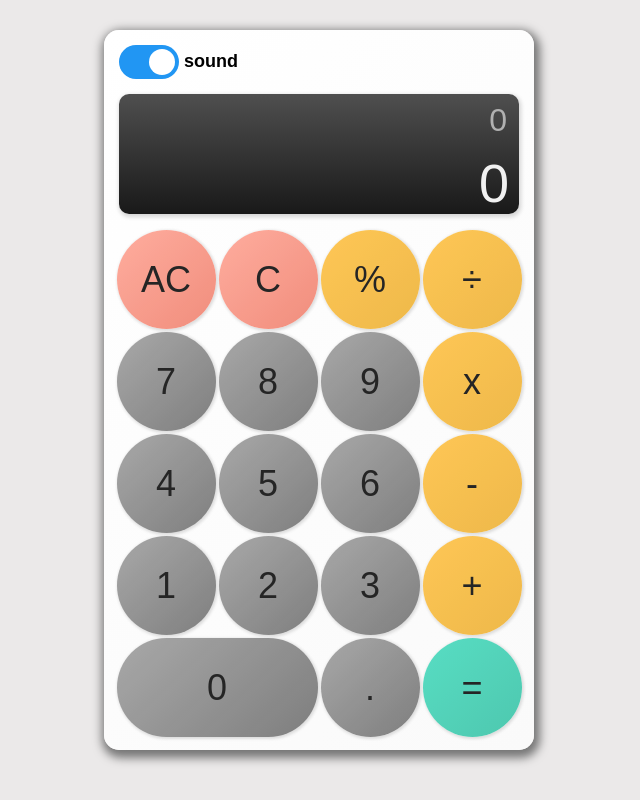
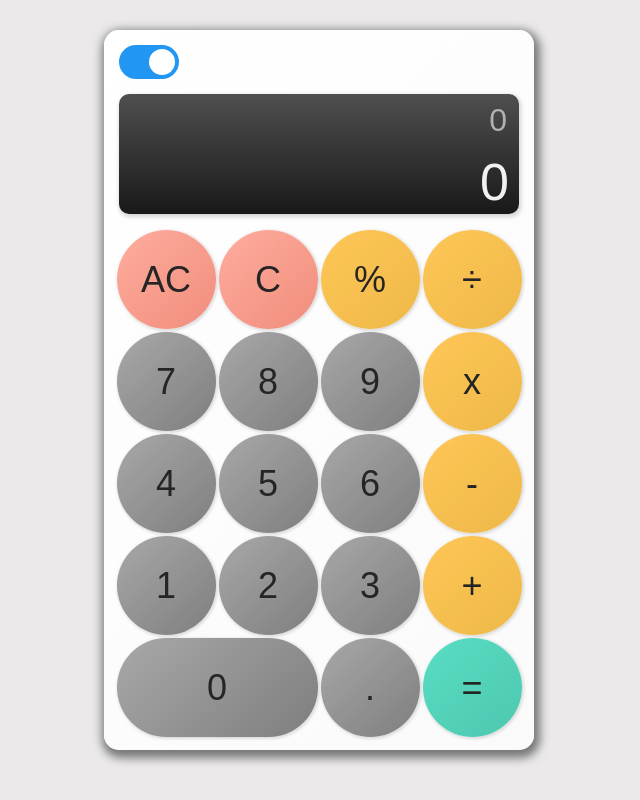
Before and after one commit to gterrile/calculator, a plain HTML site: page index.html in a window 1280 px wide. Both pictures are taken after a click on the button "AC". Shown: the whole page, without its empty margins (321-961 px from the left). Drawn offline with Linux system fonts and the light colour scheme.

Commit message:
removed sound label

```diff
--- a/index.html
+++ b/index.html
@@ -15,7 +15,7 @@
           <input id="toggle" type="checkbox" checked>
           <span class="slider round"></span>
         </label>
-        <h4 id="soundDisplay">sound</h4>
+        <h4 id="soundDisplay"></h4>
       </div>
 
 
--- a/script.js
+++ b/script.js
@@ -196,7 +196,9 @@ allKeys.forEach(key => {
     // Clears the current operation
     if (key.value == 'clear') {
       total.textContent = '0';
+      total.setAttribute('style', 'font-size: 52px')
       operation.textContent = '0';
+      operation.setAttribute('style', 'font-size: 32px')
       currentOperation = '0';
       periodIsUsed = false;
       operatorIsUsed = false;
```
